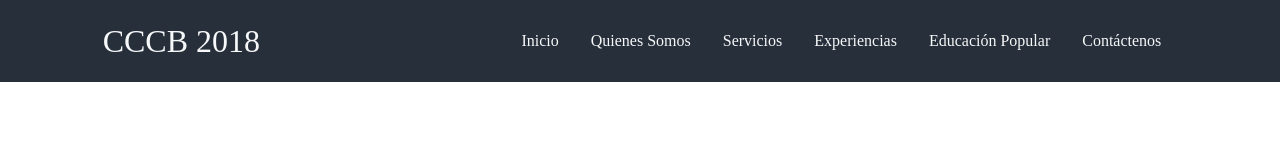
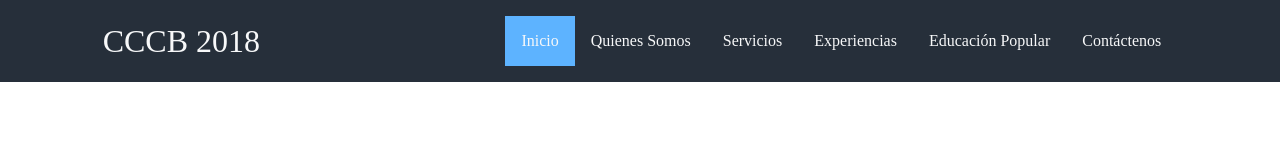
Before and after one commit to CiudadBlanca/ciudadblanca.github.io, a plain HTML site: page index.html in a window 1280 px wide. In both pictures the pointer is over the item "Inicio". Drawn offline with Linux system fonts and the light colour scheme.

```diff
--- a/css/styles.css
+++ b/css/styles.css
@@ -25,6 +25,10 @@ body { margin: 0; padding: 0 }
   list-style: none;
   padding: 1rem;
 }
+.nav-link:hover {
+  background-color: var(--second);
+  transition: background-color .5s ease-in;
+}
 .nav-link_text {
   text-decoration: none;
   color: var(--first);
--- a/index.html
+++ b/index.html
@@ -11,7 +11,7 @@
 <body>
     <nav class="nav">
         <div class="nav-logo">
-            <a class="nav-logo_text" href="/">CCCB 2018</a>
+            <a class="nav-logo_text" href="">CCCB 2018</a>
         </div>
         <ul class="nav-links">
             <li class="nav-link"><a class="nav-link_text" href="">Inicio</a></li>
```
